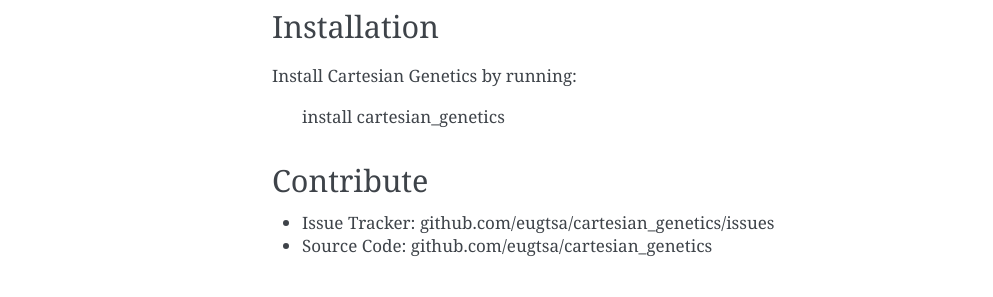
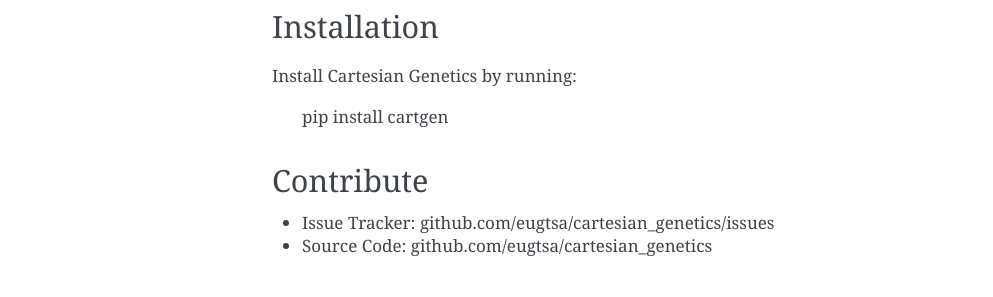
Before and after one commit to eugtsa/cartesian_genetics, a Sphinx documentation site: the page built from docs/index.rst, in a window 1280 px wide. Shown: the part 691-988 px from the top of the page, without its empty margins (148-1141 px from the left). Built offline with Sphinx 7.4.7, drawn with Linux system fonts in a browser that asks for light colours.

Commit message:
another trial for autodocs

```diff
--- a/docs/index.rst
+++ b/docs/index.rst
@@ -38,7 +38,7 @@ Installation
 
 Install |project| by running:
 
-    install cartesian_genetics
+    pip install cartgen
 
 Contribute
 ----------
```
Also changed, not shown: other parts of docs/index.rst (+1 -1 lines).
